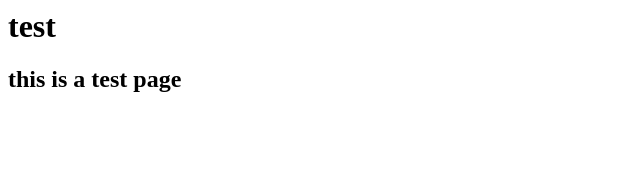
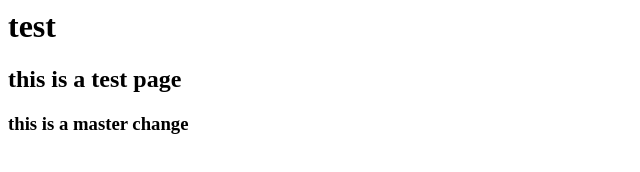
Before and after one commit to radhika-36/test1, a plain HTML site: page index.html in a window 1280 px wide. Shown: the whole page, without its empty margins (0-640 px from the left). Drawn offline with Linux system fonts and the light colour scheme.

Commit message:
master change

```diff
--- a/index.html
+++ b/index.html
@@ -1,2 +1,3 @@
 <h1>test</h1>
 <h2>this is a test page</h2>
+<h3>this is a master change</h3>
```
